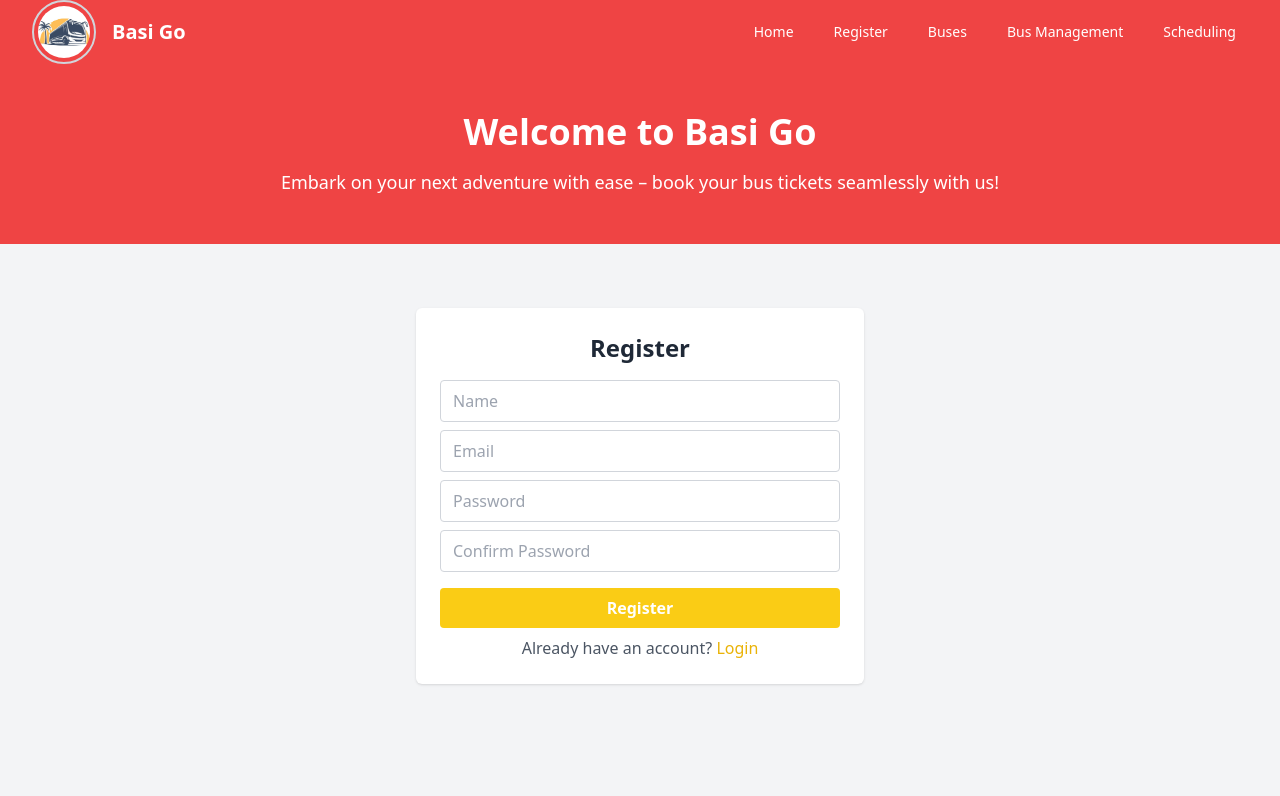
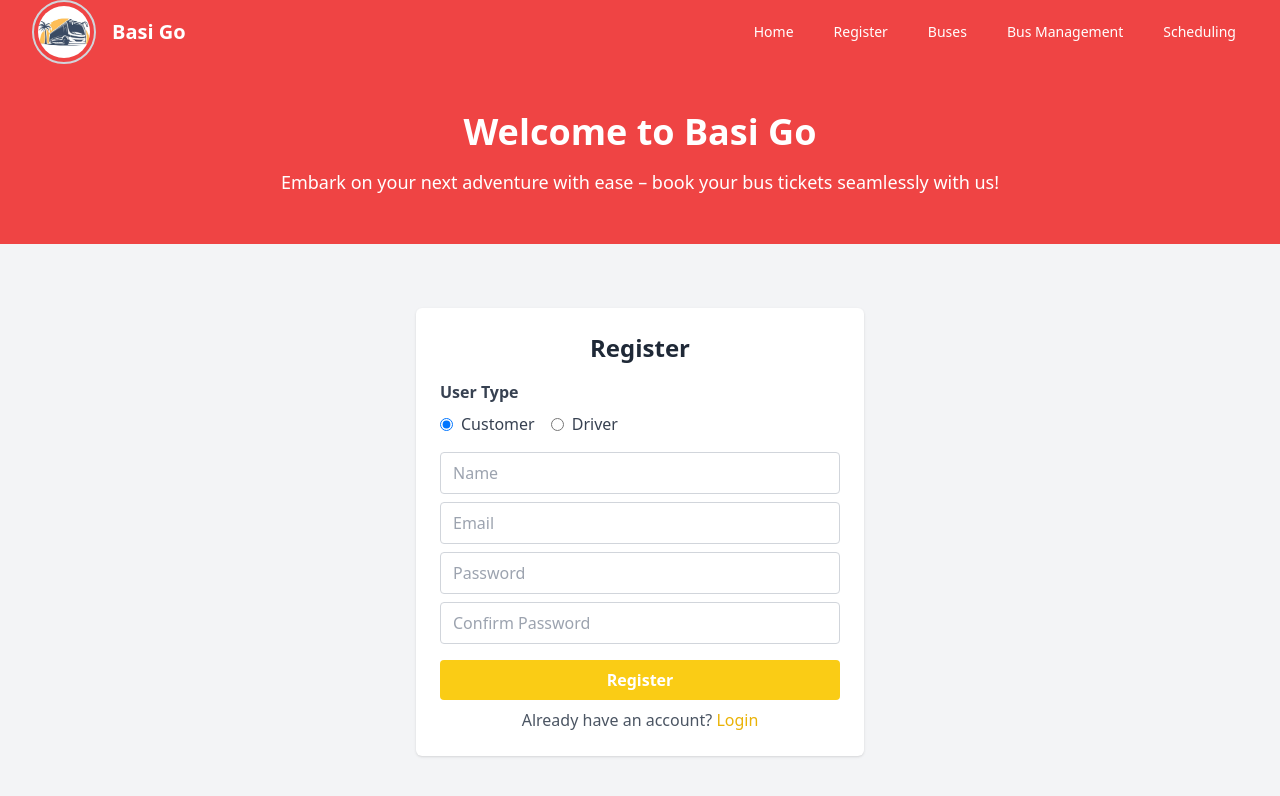
Before and after one commit to Mohaedbashir45/Bus-booking-system-, a React (Create React App) app in the folder frontend/: page /register in a window 1280 px wide. Shown: the top 796 px of the page. Built offline with nearby package versions, Linux system fonts and the light colour scheme.

Commit message:
Added functionality to send a POST request to the Flask API endpoint for user registration

```diff
--- a/frontend/src/components/Login.js
+++ b/frontend/src/components/Login.js
@@ -1,16 +1,19 @@
-import React from 'react';
+import React, { useState } from 'react';
 import { useFormik } from 'formik';
-import Navbar from './Navbar'; // Import your existing Navbar component
+import Navbar from './Navbar';
 
 const Login = () => {
+  const [userType, setUserType] = useState('customer');
+
   const formik = useFormik({
     initialValues: {
       email: '',
       password: '',
     },
     onSubmit: (values) => {
-      // Handle login logic here
-      console.log(values);
+      console.log('User Type:', userType);
+      console.log('Form Values:', values);
+      // Handle login logic here based on user type
     },
   });
 
@@ -20,12 +23,49 @@ const Login = () => {
       <div className="bg-red-500 py-12">
         <div className="max-w-7xl mx-auto px-4 sm:px-6 lg:px-8 text-center">
           <h1 className="text-4xl font-bold text-white mb-4">Login</h1>
-          <p className="text-white text-lg">Enter your credentials to access your account.</p>
+          <p className="text-white text-lg">
+            Enter your credentials to access your account.
+          </p>
         </div>
       </div>
       <div className="flex justify-center items-center min-h-screen bg-gray-100">
         <div className="w-full max-w-md p-8 bg-white shadow-md rounded-md">
           <form onSubmit={formik.handleSubmit}>
+            <div className="mb-4">
+              <label className="block mb-2 font-semibold text-gray-700">
+                User Type
+              </label>
+              <div className="flex items-center">
+                <div className="flex items-center mr-4">
+                  <input
+                    type="radio"
+                    id="customer"
+                    name="userType"
+                    value="customer"
+                    checked={userType === 'customer'}
+                    onChange={() => setUserType('customer')}
+                    className="form-radio text-red-500 mr-2"
+                  />
+                  <label htmlFor="customer" className="text-gray-700">
+                    Customer
+                  </label>
+                </div>
+                <div className="flex items-center">
+                  <input
+                    type="radio"
+                    id="admin"
+                    name="userType"
+                    value="admin"
+                    checked={userType === 'admin'}
+                    onChange={() => setUserType('admin')}
+                    className="form-radio text-red-500 mr-2"
+                  />
+                  <label htmlFor="admin" className="text-gray-700">
+                    Driver
+                  </label>
+                </div>
+              </div>
+            </div>
             <div className="mb-4">
               <label htmlFor="email" className="block font-medium text-gray-700 mb-2">
                 Email
--- a/frontend/src/components/Register.js
+++ b/frontend/src/components/Register.js
@@ -1,9 +1,12 @@
-import React from 'react';
+import React, { useState } from 'react';
 import { useFormik } from 'formik';
 import { Link } from 'react-router-dom';
 import Navbar from './Navbar';
+import axios from 'axios';
 
 const Register = () => {
+  const [userType, setUserType] = useState('customer');
+
   const formik = useFormik({
     initialValues: {
       name: '',
@@ -11,8 +14,26 @@ const Register = () => {
       password: '',
       confirmPassword: '',
     },
-    onSubmit: (values) => {
-      console.log(values);
+    onSubmit: async (values) => {
+      try {
+        const response = await axios.post('/register', {
+          name: values.name,
+          email: values.email,
+          password: values.password,
+          userType: userType,
+        });
+        console.log(response.data.message);
+        // Handle successful registration (e.g., show a success message, redirect to login page)
+        if (response.data.success) {
+          alert(response.data.message);
+          // Redirect to login page or perform any other action
+        } else {
+          alert('Registration failed. Please try again.');
+        }
+      } catch (error) {
+        console.error(error);
+        alert('An error occurred during registration. Please try again.');
+      }
     },
   });
 
@@ -38,6 +59,41 @@ const Register = () => {
                 Register
               </h1>
               <form onSubmit={formik.handleSubmit}>
+                <div className="mb-4">
+                  <label className="block mb-2 font-semibold text-gray-700">
+                    User Type
+                  </label>
+                  <div className="flex items-center">
+                    <div className="flex items-center mr-4">
+                      <input
+                        type="radio"
+                        id="customer"
+                        name="userType"
+                        value="customer"
+                        checked={userType === 'customer'}
+                        onChange={() => setUserType('customer')}
+                        className="form-radio text-yellow-400 mr-2"
+                      />
+                      <label htmlFor="customer" className="text-gray-700">
+                        Customer
+                      </label>
+                    </div>
+                    <div className="flex items-center">
+                      <input
+                        type="radio"
+                        id="admin"
+                        name="userType"
+                        value="admin"
+                        checked={userType === 'admin'}
+                        onChange={() => setUserType('admin')}
+                        className="form-radio text-yellow-400 mr-2"
+                      />
+                      <label htmlFor="admin" className="text-gray-700">
+                        Driver
+                      </label>
+                    </div>
+                  </div>
+                </div>
                 <input
                   id="name"
                   name="name"
```
